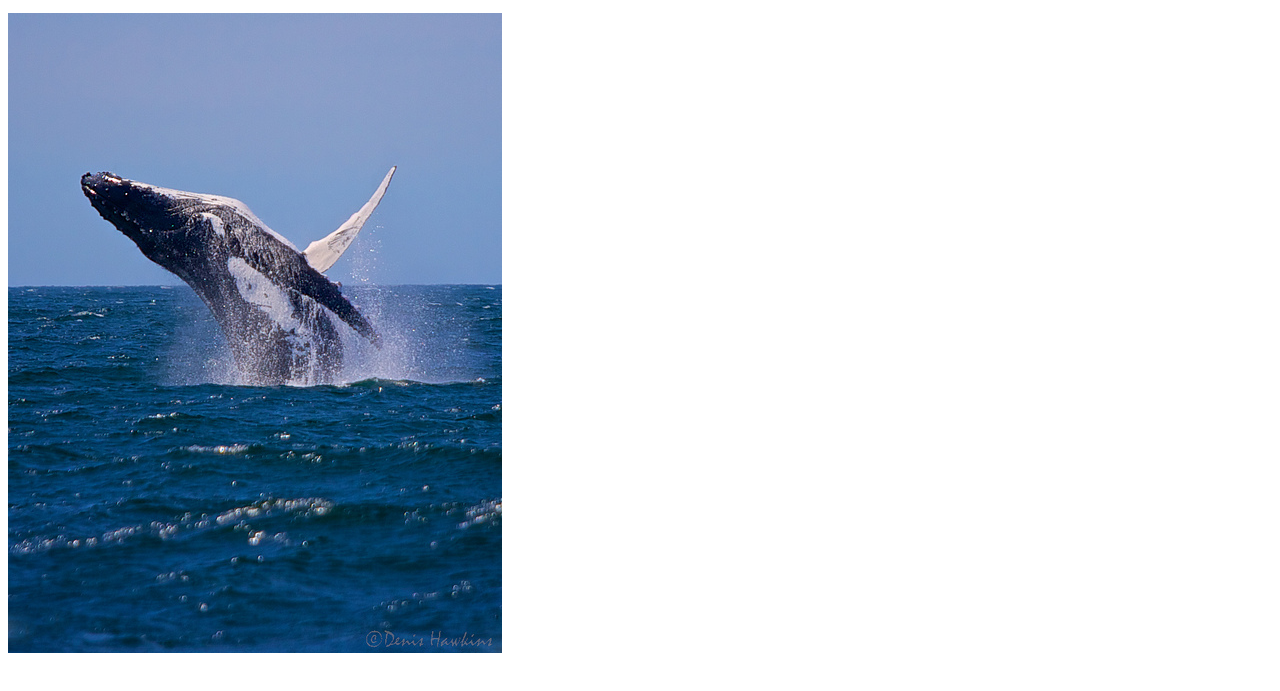
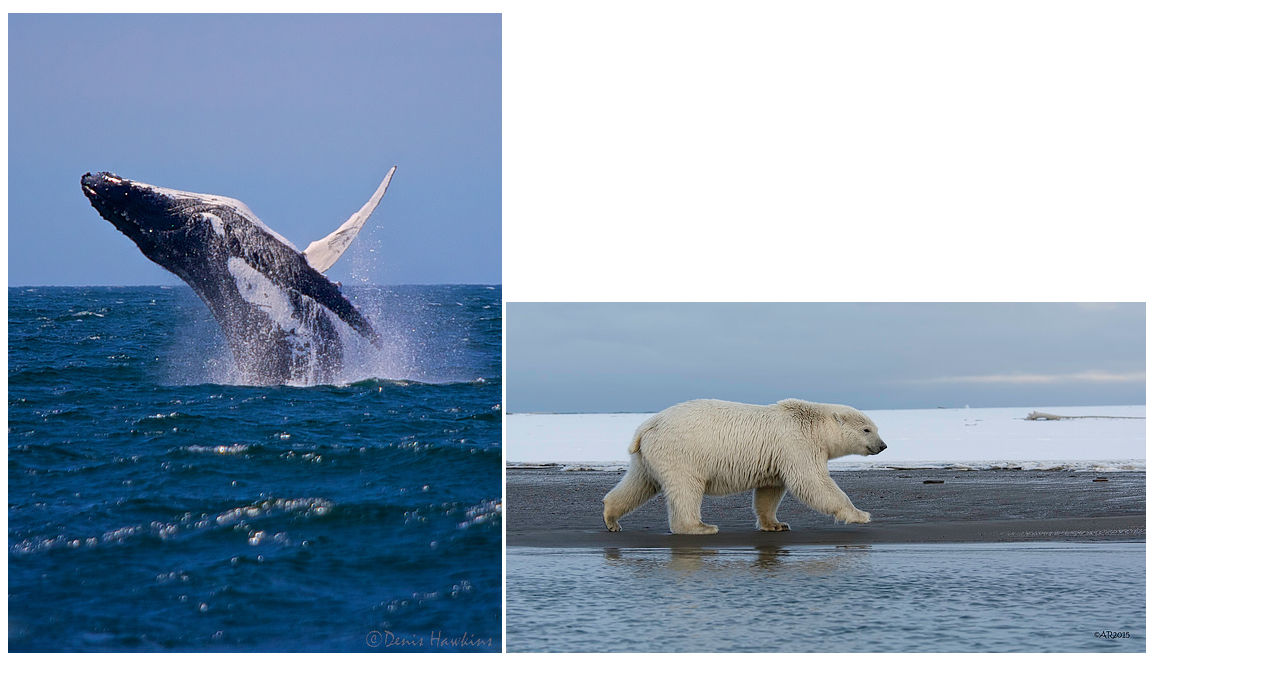
Before and after one commit to sostendorf/website, a plain HTML site: page about.html in a window 1280 px wide. Shown: the part 101-792 px from the top of the page. Drawn offline with Linux system fonts and the light colour scheme.

Commit message:
add an image

```diff
--- a/about.html
+++ b/about.html
@@ -7,5 +7,6 @@
 <h1>About</h1>
 <p>This site is a sample project for the <strong>awesome</strong> Git tutoral <em>Learn Enough Git to be Dangerous</em>.</p>
 <img src="images/breaching_whale.jpg" alt="Whale">
+<img src="images/polar_bear.jpg" alt="Polar Bear">
 </body>
 </html>
```
Also changed, not shown: images/polar_bear.jpg (added).
